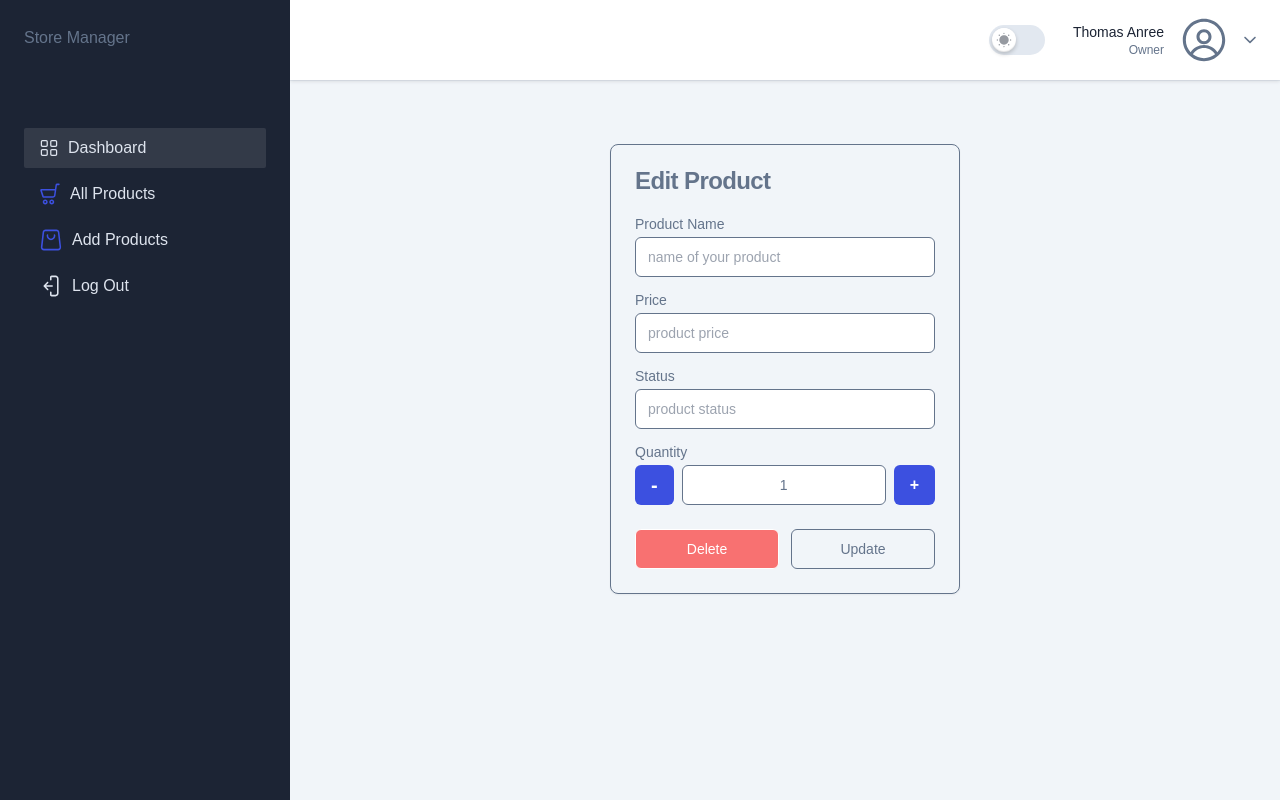
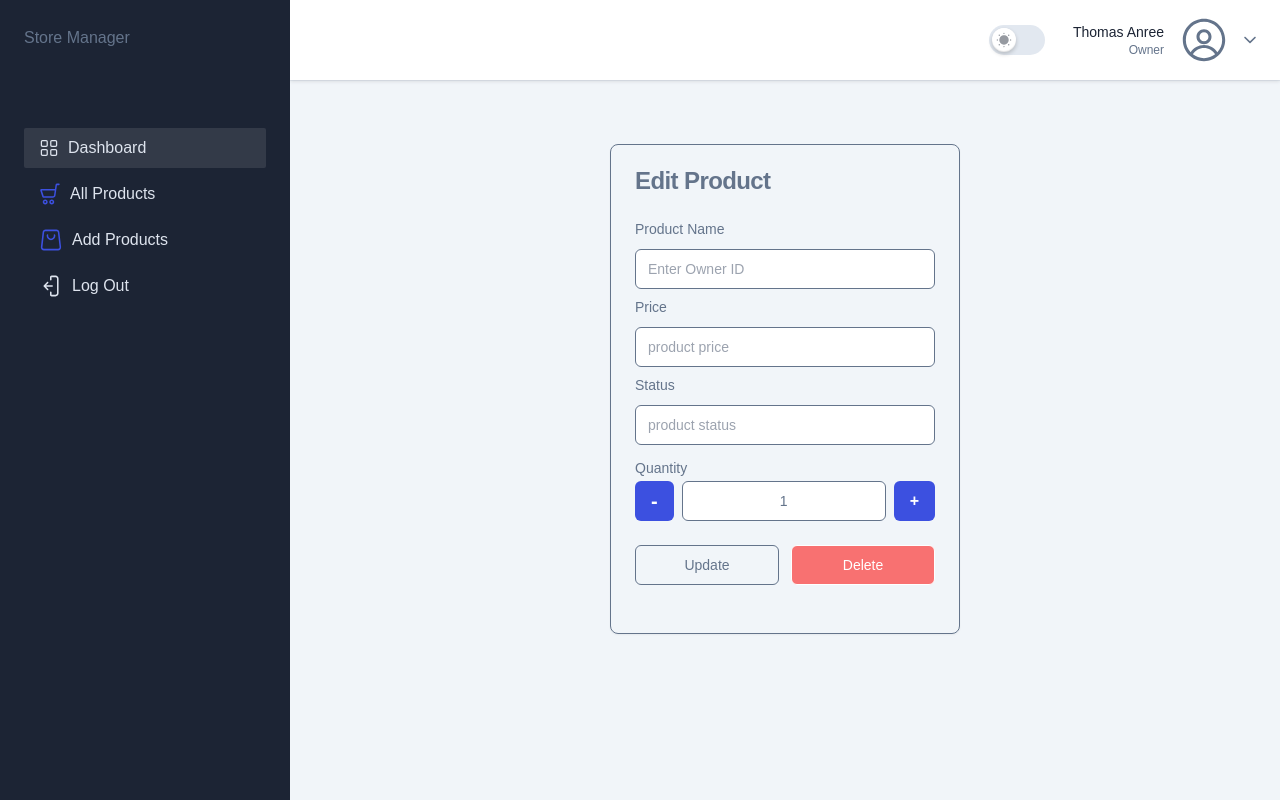
Before and after one commit to DeAgusco/store-manager, a React (Vite) app: page /dashboard/edit/product/1 in a window 1280 px wide. Built offline with nearby package versions, Linux system fonts and the light colour scheme.

Commit message:
implemented login api

```diff
--- a/package.json
+++ b/package.json
@@ -28,9 +28,11 @@
     "react-apexcharts": "^1.4.1",
     "react-dom": "^18.2.0",
     "react-hook-form": "^7.51.5",
+    "react-hot-toast": "^2.4.1",
     "react-icons": "^5.2.1",
     "react-loader-spinner": "^6.1.6",
     "react-router-dom": "^6.23.1",
+    "react-spinners": "^0.14.1",
     "swr": "^2.2.5",
     "tailwind-merge": "^2.3.0",
     "tailwindcss-animate": "^1.0.7",
--- a/src/containers/AddProducts/index.tsx
+++ b/src/containers/AddProducts/index.tsx
@@ -57,7 +57,7 @@ const AddProduct = () => {
           </form>
         </CardContent>
         <CardFooter className="flex justify-center">
-          <Button variant="outline" className='w-full'>Add Product</Button>
+          <Button variant="outline" className='w-full transition duration-700 ease-in-out hover:scale-110'>Add Product</Button>
         </CardFooter>
       </Card>
       </div>
--- a/src/containers/EditProduct/index.tsx
+++ b/src/containers/EditProduct/index.tsx
@@ -4,19 +4,57 @@ import { Button } from "@/components/ui/button"
 import {
     Card,
     CardContent,
-    CardFooter,
     CardHeader,
     CardTitle,
   } from "@/components/ui/card"
 import { Input } from "@/components/ui/input"
 import { Label } from "@/components/ui/label"
+import {
+  Form,
+  FormControl,
+  FormField,
+  FormItem,
+  FormLabel,
+  FormMessage,
+} from "@/components/ui/form"
+import { useForm } from "react-hook-form"
+import { zodResolver } from '@hookform/resolvers/zod';
+import { z } from "zod"
+import toast, { Toaster } from 'react-hot-toast';
+import { ClipLoader } from "react-spinners";
+import { useState } from "react";
+
+
+const formSchema = z.object({
+  name: z.string().min(1, {
+    message: "Name is required",
+  }),
+
+  price: z.string().min(1, {
+    message: "Price is required",
+  }),
+
+
+  status: z.string().email({
+   message: "Status is required",
+  }),
+
+})
 
 
 const EditProduct = () => {
   const [quantity, setQuantity] = React.useState(1);
 
+  const form = useForm<z.infer<typeof formSchema>>({
+    resolver: zodResolver(formSchema)
+})
+
   const handleIncrement = () => setQuantity(prev => prev + 1);
   const handleDecrement = () => setQuantity(prev => (prev > 1 ? prev - 1 : 0))
+
+  const onSubmit = async (values: z.infer<typeof formSchema>) => {
+    console.log(values)
+  }
 
   return (
     <DefaultLayout>
@@ -26,21 +64,52 @@ const EditProduct = () => {
           <CardTitle>Edit Product</CardTitle>
         </CardHeader>
         <CardContent>
-          <form>
+        <Form {...form}>
+          <form onSubmit={form.handleSubmit(onSubmit)}>
             <div className="grid w-full items-center gap-4">
               <div className="flex flex-col space-y-1.5">
-                <Label htmlFor="name">Product Name</Label>
-                <Input id="name" placeholder="name of your product" />
-              </div>
 
-              <div className="flex flex-col space-y-1.5">
-                <Label htmlFor="name">Price</Label>
-                <Input id="name" placeholder="product price" />
-              </div>
+               <FormField
+                control={form.control}
+                name="name"
+                render={({ field }) => (
+                  <FormItem>
+                    <FormLabel>Product Name</FormLabel>
+                    <FormControl>
+                      <Input placeholder="Enter Owner ID"  {...field} />
+                    </FormControl>
+                    <FormMessage />
+                  </FormItem>
+                )}
+              />
 
-              <div className="flex flex-col space-y-1.5">
-                <Label htmlFor="name">Status</Label>
-                <Input id="name" placeholder="product status" />
+              <FormField
+                control={form.control}
+                name="price"
+                render={({ field }) => (
+                  <FormItem>
+                    <FormLabel>Price</FormLabel>
+                    <FormControl>
+                      <Input placeholder="product price"  {...field} />
+                    </FormControl>
+                    <FormMessage />
+                  </FormItem>
+                )}
+              />
+
+              <FormField
+                control={form.control}
+                name="status"
+                render={({ field }) => (
+                  <FormItem>
+                    <FormLabel>Status</FormLabel>
+                    <FormControl>
+                      <Input placeholder="product status"  {...field} />
+                    </FormControl>
+                    <FormMessage />
+                  </FormItem>
+                )}
+              />
               </div>
 
                {/* Quantity counter with increment and decrement */}
@@ -54,12 +123,13 @@ const EditProduct = () => {
               </div>
               {/* Quantity counter with increment and decrement */}
             </div>
+             <div className='flex items-center justify-center py-6 gap-3'>
+              <Button type="submit" variant="outline" className='w-11/12 transition duration-700 ease-in-out hover:scale-110'>Update</Button>
+              <Button variant="outline" className='w-11/12 transition duration-700 ease-in-out hover:scale-110 bg-red-400 text-white'>Delete</Button>
+             </div>
           </form>
+        </Form>
         </CardContent>
-        <CardFooter className="flex gap-3 justify-between">
-          <Button variant="outline" className='w-11/12 bg-red-400 text-white'>Delete</Button>
-          <Button variant="outline" className='w-11/12'>Update</Button>
-        </CardFooter>
       </Card>
       </div>
     </DefaultLayout>
--- a/src/containers/Login/index.tsx
+++ b/src/containers/Login/index.tsx
@@ -18,6 +18,10 @@ import { Input } from "@/components/ui/input";
 import { useForm } from "react-hook-form"
 import { zodResolver } from '@hookform/resolvers/zod';
 import { z } from "zod"
+import { loginUser } from "@/services/Loginservice";
+import toast, { Toaster } from 'react-hot-toast';
+import { ClipLoader } from "react-spinners";
+import { useState } from "react";
 
 const formSchema = z.object({
     employee_id: z.string().min(1, {
@@ -40,13 +44,37 @@ const formSchema = z.object({
 
 
 const Login = () => {
+  const [Loading, setLoading] = useState(false)
 
     const form = useForm<z.infer<typeof formSchema>>({
         resolver: zodResolver(formSchema)
     })
 
-    const onSubmit = (values: z.infer<typeof formSchema>) => {
-       console.log(values);
+    const onSubmit = async (values: z.infer<typeof formSchema>) => {
+      try {
+        setLoading(true)
+        const { employee_id, owner_id, email, password  } = values
+        const res = await loginUser({
+          employee_id,
+          owner_id,
+          email,
+          password
+        })
+
+        console.log('res =>', res);
+        if (res.status === '200') {
+            toast.success("Login Successful");
+            window.location.href = "/dashboard"
+            setLoading(false)
+        } else {
+            setLoading(false)
+            toast.error(res?.response?.data?.message || "Error Loging in");
+        }
+      } catch (error) {
+        setLoading(false)
+        console.log(error);
+        toast.error(error?.response?.data?.message || "Error Loging in");
+      }
     }
 
   return (
@@ -121,15 +149,21 @@ const Login = () => {
           </div>
 
           <div className="flex justify-center py-5">
-            <Button type="submit" className="w-full text-white">
+            {Loading ? (
+                <ClipLoader size={30} color="#f87171" />
+            ) : (
+              <Button type="submit" className="w-full text-white transition duration-700 ease-in-out hover:scale-110">
                  Login
-            </Button>
+              </Button>
+            )}
           </div>
 
         </form>
         </Form>
       </CardContent>
     </Card>
+
+    <Toaster />
     </div>
   )
 }
```
Also changed, not shown: 1 other file (tests, documents, lock files or other folders).
